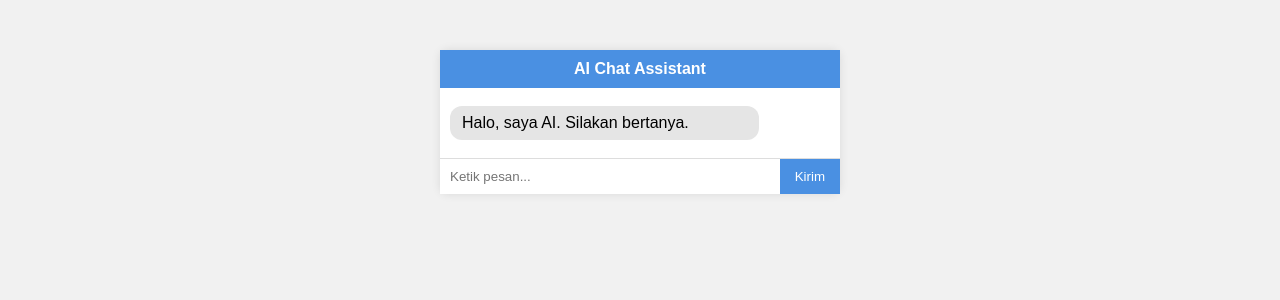
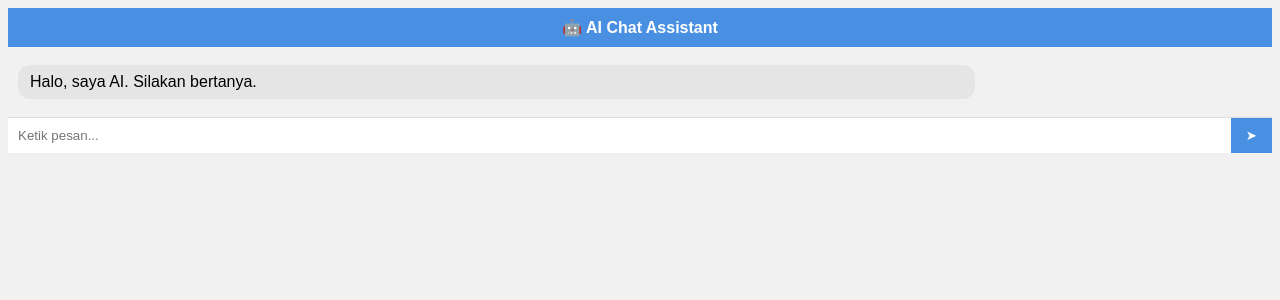
Before and after one commit to MiftahulKhoiri/Ai_simpel, a Flask app: page / in a window 1280 px wide. Shown: the top 300 px of the page. Run offline with Flask 3, Linux system fonts and the light colour scheme; parts of the project's set-up code (start-up, migrations or seed data) failed here and were passed over.

Commit message:
Update index.html

```diff
--- a/templates/index.html
+++ b/templates/index.html
@@ -3,19 +3,33 @@
 <head>
     <meta charset="UTF-8">
     <title>AI Chat</title>
+
+    <!-- PENTING UNTUK MOBILE -->
+    <meta name="viewport" content="width=device-width, initial-scale=1.0">
+
     <link rel="stylesheet" href="/static/css/style.css">
 </head>
 <body>
-<div class="chat-container">
-    <div class="chat-header">AI Chat Assistant</div>
+
+<div class="chat-app">
+    <div class="chat-header">
+        🤖 AI Chat Assistant
+    </div>
 
     <div id="chat-box" class="chat-box">
-        <div class="message ai">Halo, saya AI. Silakan bertanya.</div>
+        <div class="message ai">
+            Halo, saya AI. Silakan bertanya.
+        </div>
     </div>
 
     <div class="chat-input">
-        <input type="text" id="user-input" placeholder="Ketik pesan..." autofocus>
-        <button onclick="sendMessage()">Kirim</button>
+        <input
+            type="text"
+            id="user-input"
+            placeholder="Ketik pesan..."
+            autocomplete="off"
+        >
+        <button onclick="sendMessage()">➤</button>
     </div>
 </div>
 
```
